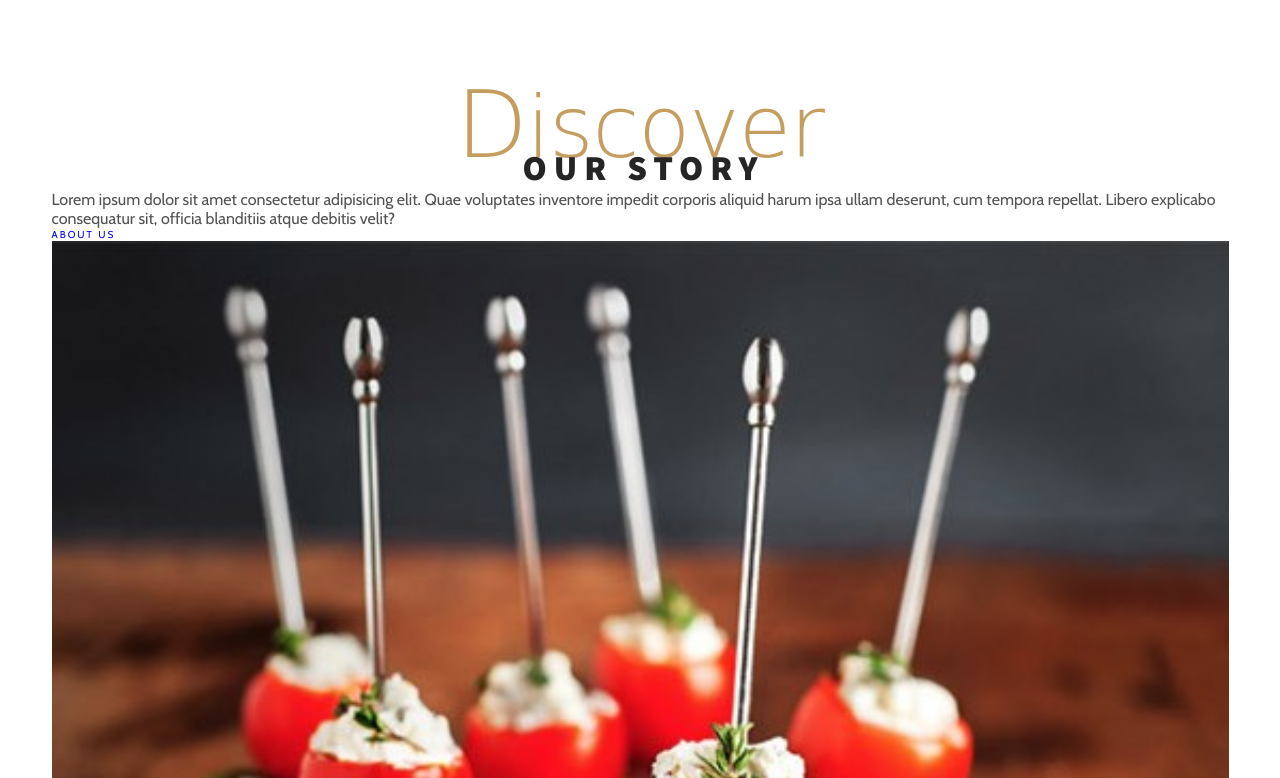
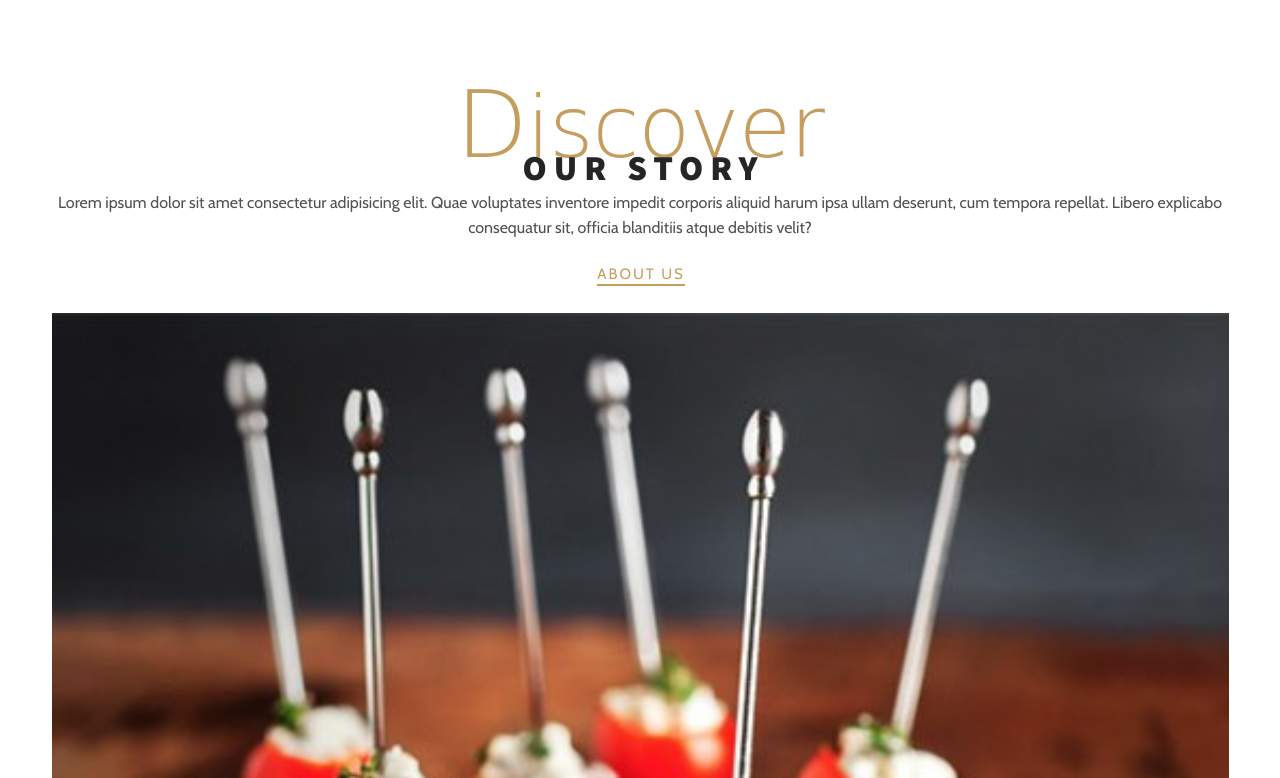
Before and after one commit to CharlesIvia/villa-rosa, a plain HTML site: page index.html in a window 1280 px wide. Shown: the part 802-1580 px from the top of the page. Drawn offline with nearby package versions, Linux system fonts and the light colour scheme; a web font is replaced by a local one.

Commit message:
Styled body btn

```diff
--- a/style.css
+++ b/style.css
@@ -278,3 +278,34 @@ header {
   letter-spacing: -1px;
   line-height: 0.42;
 }
+
+.restaurant-info {
+  text-align: center;
+}
+
+.restaurant-description {
+  margin-bottom: 3rem;
+}
+
+.restaurant-description p {
+  line-height: 1.6;
+  margin-bottom: 2.4rem;
+}
+
+.body-btn {
+  font-size: 1.5rem;
+  color: var(--secondary-font-color);
+  position: relative;
+  transition: color 0.5s;
+}
+
+.body-btn::before {
+  content: "";
+  position: absolute;
+  left: 0;
+  bottom: -3px;
+  width: 100%;
+  height: 2px;
+  background-color: var(--secondary-font-color);
+  transition: background-color .5s;
+}
```
